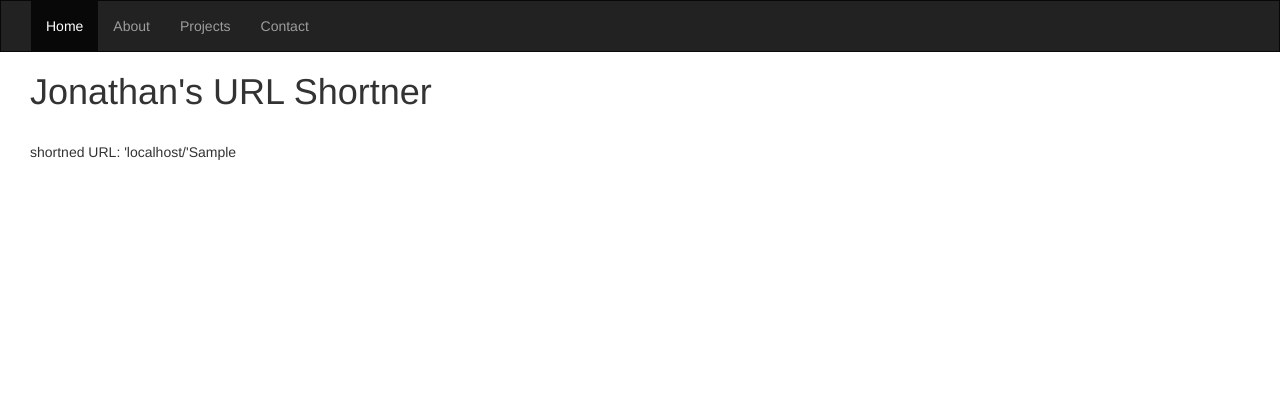
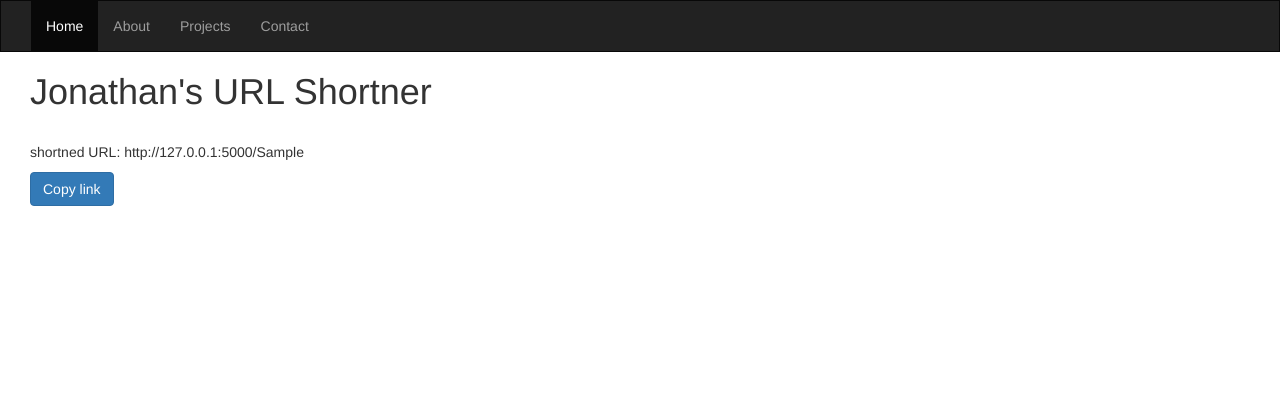
Before and after one commit to trujillo-j/Python-Projects, a Flask app: template templates/short.html in a window 1280 px wide. Shown: the top 420 px of the page. Run offline with Flask 3, Linux system fonts and the light colour scheme; the template is opened without the code that fills it: most values are stand-ins (such as "Sample title", 1, 10 or a date in 2020); some libraries are stand-ins or nearby versions.

Commit message:
added copy link button

```diff
--- a/templates/short.html
+++ b/templates/short.html
@@ -7,7 +7,16 @@
         <h1>Jonathan's URL Shortner</h1>
         <br>
         <div>
-            <p> shortned URL:  'localhost/'{{shortEnd}} </p>
+            <p> shortned URL:  http://127.0.0.1:5000/{{shortEnd}} </p>
+            <button class="btn btn-primary" onClick="copyToClipboard('http://127.0.0.1:5000/{{shortEnd}}')">Copy link</button>
+
+            {% block scripts %}
+            <script>
+                function copyToClipboard(link)  {
+                    navigator.clipboard.writeText(link)
+                }
+            </script>
+            {% endblock %}
 
         </div>
 
```
